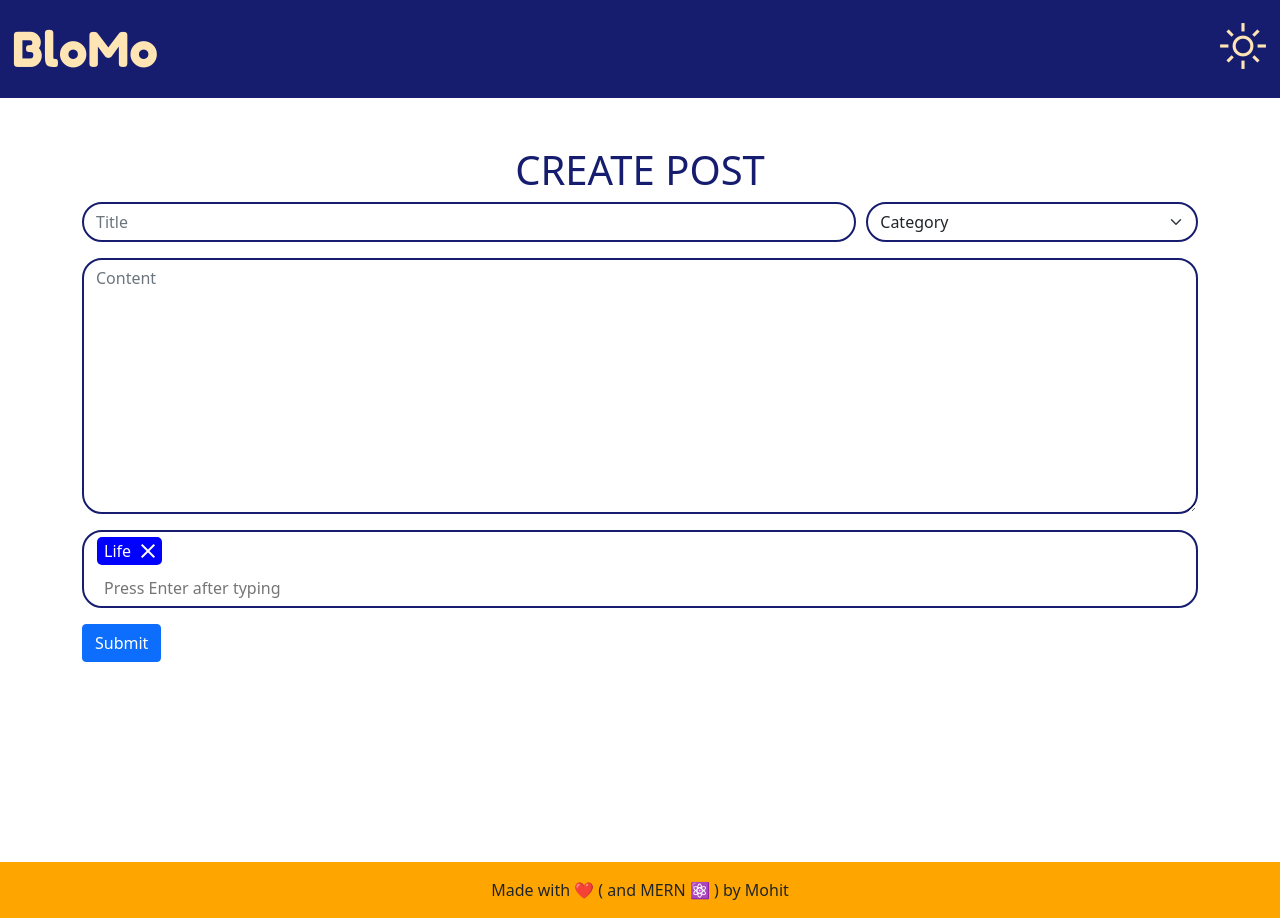
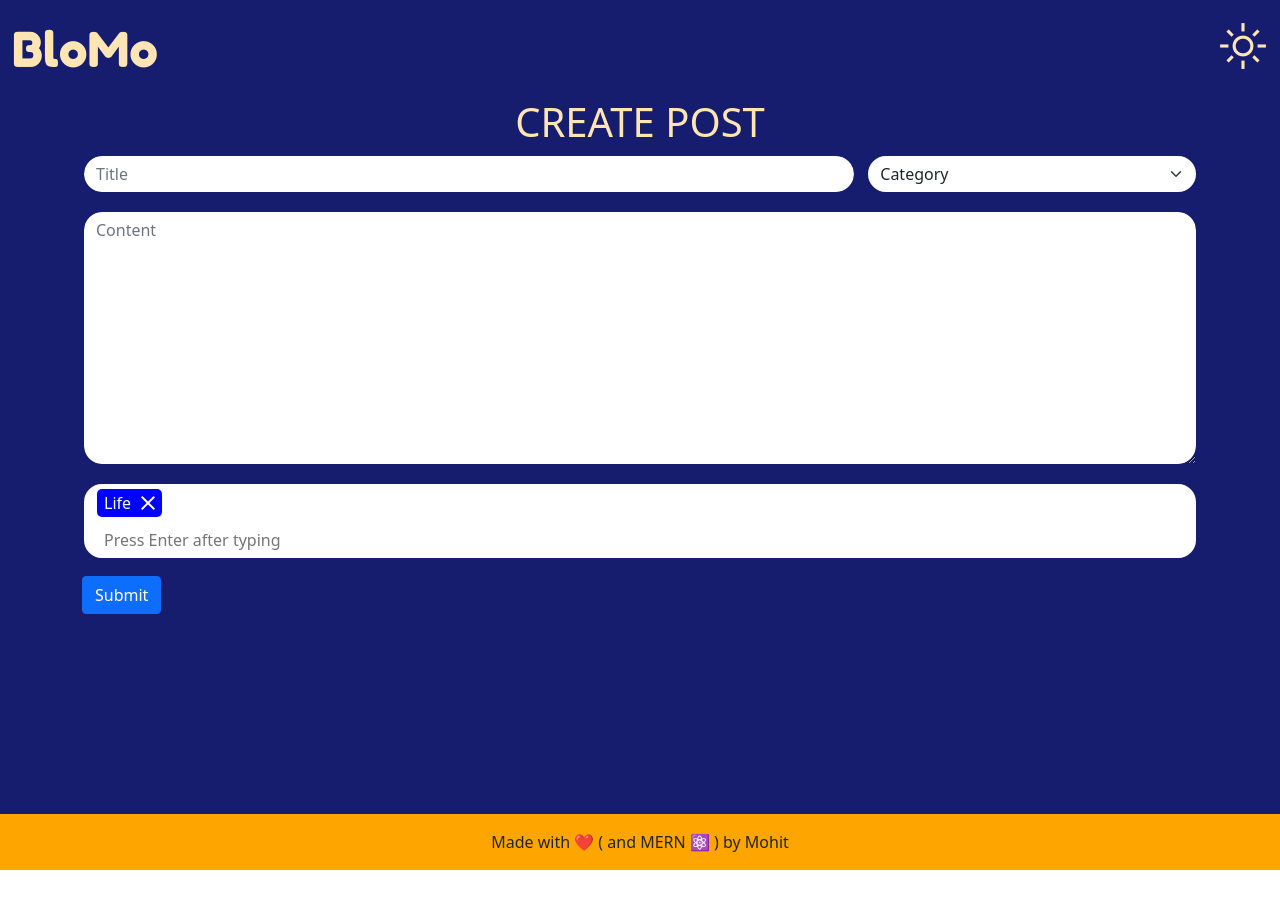
Before and after one commit to BatScript/MERN-Blog, a React (Create React App) app in the folder Client/: page /create in a window 1280 px wide. After the commit the page ends 870 px from the top, so only its background shows below. Built offline with nearby package versions, Linux system fonts and the light colour scheme.

Commit message:
implemented dark theme globally using useSelector hook

```diff
--- a/Client/package.json
+++ b/Client/package.json
@@ -11,7 +11,8 @@
     "@testing-library/react": "^13.3.0",
     "@testing-library/user-event": "^13.5.0",
     "axios": "^0.27.2",
-    "firebase": "^9.8.4",
+    "cli": "^1.0.1",
+    "firebase": "^9.9.0",
     "framer-motion": "^6.4.1",
     "jquery": "^3.6.0",
     "react": "^18.2.0",
--- a/Client/src/App.js
+++ b/Client/src/App.js
@@ -6,21 +6,27 @@ import { Routes, Route } from "react-router-dom";
 import CreatePost from "./components/CreatePost/CreatePost";
 import { useState } from "react";
 import BlogContent from "./components/BlogContent/BlogContent";
+import "../src/components/Common/CSS/common.css";
+import { useSelector } from "react-redux";
 import Footer from "./components/Footer/Footer";
 
 function App() {
+  const [searchQuery, setSearchQuery] = useState("");
 
-  const [searchQuery, setSearchQuery] = useState('');
+  var isDark = useSelector((state) => state.theme.isDark);
 
   const handleSearchresults = async (data) => {
     setSearchQuery(data);
-  }
+  };
 
   return (
-    <div className="App">
+    <div className={`App ${isDark ? "blomo_bg_light" : "blomo_bg_dark"}`}>
       <Navbar searchResults={handleSearchresults} />
       <Routes>
-        <Route path="/" element={<Body searchQueryData={searchQuery} />}></Route>
+        <Route
+          path="/"
+          element={<Body searchQueryData={searchQuery} />}
+        ></Route>
 
         <Route path="create" element={<CreatePost />}></Route>
 
--- a/Client/src/components/BlogContent/BlogContent.js
+++ b/Client/src/components/BlogContent/BlogContent.js
@@ -2,10 +2,13 @@ import { useState, useEffect } from "react";
 import { useParams } from "react-router-dom";
 import contentStyles from "./BlogContent.module.css";
 import Loader from "../Loader/Loader";
+import { useSelector } from "react-redux";
 
 const BlogContent = () => {
   const [isLoading, setIsLoading] = useState(false);
   const [blogContent, setBlogContent] = useState({ title: "", content: "" });
+
+  var isDark = useSelector((state) => state.theme.isDark);
 
   let params = useParams();
 
@@ -20,7 +23,7 @@ const BlogContent = () => {
           ...blogContent,
           title: response.title,
           content: response.content,
-          author: response.author
+          author: response.author,
         });
         setIsLoading(false);
       });
@@ -28,7 +31,9 @@ const BlogContent = () => {
 
   var text = (
     <div>
-      <h1 className={`text-left ${contentStyles.title}`}>{blogContent.title}</h1>
+      <h1 className={`text-left ${contentStyles.title}`}>
+        {blogContent.title}
+      </h1>
       <p className={contentStyles.capitalise}>by {blogContent.author}</p>
       <img src="" />
       <p className="text-left">{blogContent.content}</p>
@@ -36,7 +41,13 @@ const BlogContent = () => {
   );
 
   return (
-    <div className={contentStyles.OneBlog}>
+    <div
+      className={`${contentStyles.OneBlog} ${
+        isDark
+          ? "blomo_bg_light blomo_text_light"
+          : "blomo_bg_dark blomo_text_dark"
+      }`}
+    >
       <div className={contentStyles.shareContainer}>
         <span className="material-symbols-outlined">thumb_up</span>
         <span className="material-symbols-outlined">thumb_down</span>
--- a/Client/src/components/BlogContent/BlogContent.module.css
+++ b/Client/src/components/BlogContent/BlogContent.module.css
@@ -1,9 +1,8 @@
-.blogContent{
+.blogContent {
   width: 90vw;
-    color: #1F4690;
 }
 
-.shareContainer{
+.shareContainer {
   display: flex;
   flex-direction: column;
   row-gap: 20px;
@@ -11,32 +10,31 @@
   padding: 0 50px 0 0;
 }
 
-.OneBlog{
+.OneBlog {
   margin: 50px;
   display: flex;
 }
 
-.title{
+.title {
   font-size: 4rem !important;
   text-transform: capitalize;
 }
 
-.capitalise{
+.capitalise {
   text-transform: capitalize;
 }
 
 @media only screen and (max-width: 600px) {
-
-    .blogContent{
+  .blogContent {
     overflow: auto;
     padding: 5px;
   }
 
-    .title{
+  .title {
     font-size: 3rem !important;
   }
 
-    .OneBlog{
+  .OneBlog {
     flex-direction: column;
     margin: 0;
     text-overflow: clip;
@@ -44,14 +42,14 @@
     align-items: center;
   }
 
-    .shareContainer{
+  .shareContainer {
     flex-direction: row;
     column-gap: 100px;
     justify-content: center;
     align-items: center;
     position: fixed;
     margin-right: auto;
-        background-color: #FFA500;
+    background-color: #ffa500;
     padding: 10px;
     width: 100%;
     bottom: 0;
--- a/Client/src/components/Body/Body.js
+++ b/Client/src/components/Body/Body.js
@@ -144,9 +144,10 @@ const Body = () => {
 
   return (
     <div
-      className={
-        isDark ? topStyles.bodyContainerLight : topStyles.bodyContainerDark
-      }
+      className={`
+        ${topStyles.bodyContainer}
+        ${isDark ? "blomo_bg_light" : "blomo_bg_dark"}
+      `}
     >
       <h1
         className={`text-center ${
@@ -239,7 +240,13 @@ const Body = () => {
       {isLoading ? blogContainer : Loader}
       {message && emptyMessage}
       <Link to="/create">
-        <button className={`btn-primary btn-circle ${topStyles.create}`}>
+        <button
+          className={`btn-primary btn-circle ${topStyles.create} ${
+            isDark
+              ? "blomo_bg_dark blomo_text_dark"
+              : "blomo_bg_light blomo_text_light"
+          }`}
+        >
           <i className="bi bi-pencil-square"></i>
         </button>
       </Link>
--- a/Client/src/components/Body/Body.module.css
+++ b/Client/src/components/Body/Body.module.css
@@ -1,11 +1,7 @@
 @import url("https://fonts.googleapis.com/css2?family=Bungee+Shade&display=swap");
 
-.bodyContainerLight {
-  background-color: #ffe5b4;
-}
-
-.bodyContainerDark {
-  background-color: #161d6f;
+.bodyContainer {
+  min-height: 50vh;
 }
 
 .create {
@@ -29,6 +25,7 @@
   grid-template-columns: repeat(auto-fit, minmax(400px, 1fr));
   gap: 20px;
   text-decoration: none;
+  min-height: 50vh;
 }
 
 .categories {
--- a/Client/src/components/Common/CSS/common.css
+++ b/Client/src/components/Common/CSS/common.css
@@ -1,3 +1,7 @@
+* {
+  transition: 200ms;
+}
+
 .blomo_text_light {
   color: #1f4690 !important;
 }
@@ -7,11 +11,11 @@
 }
 
 .blomo_border_light {
-  border-color: #1f4690;
+  border-color: #1f4690 !important;
 }
 
 .blomo_border_dark {
-  border-color: #ffe5b4;
+  border-color: #ffe5b4 !important;
 }
 
 .blomo_bg_dark {
--- a/Client/src/components/CreatePost/CreatePost.js
+++ b/Client/src/components/CreatePost/CreatePost.js
@@ -1,24 +1,26 @@
 import React, { useState, useContext } from "react";
 import { useNavigate } from "react-router-dom";
-import cpStyles from './CreatePost.module.css'
+import cpStyles from "./CreatePost.module.css";
 import TagInput from "../UI/Tag-Input/TagInput";
 import axios from "axios";
 import Footer from "../Footer/Footer";
+import { useSelector } from "react-redux";
+import "../Common/CSS/common.css";
 const CreatePost = (props) => {
   var navigate = useNavigate();
+  var isDark = useSelector((state) => state.theme.isDark);
 
   const [title, setTitle] = useState("");
   const [content, setContent] = useState("");
   const [category, setCategory] = useState("");
   const [tags, setTags] = useState([]);
 
-  const selectedTags = tags => {
-		setTags(tags);
-	};
-
+  const selectedTags = (tags) => {
+    setTags(tags);
+  };
 
   const formSubmitHandler = async (e) => {
-    if(e.key === 'Enter') {
+    if (e.key === "Enter") {
       e.preventDefault();
       return false;
     }
@@ -26,27 +28,32 @@ const CreatePost = (props) => {
     e.preventDefault();
     try {
       await axios({
-        method: 'POST',
+        method: "POST",
         url: "https://blomo.herokuapp.com/submit",
         data: {
           title,
           content,
           tags,
           category,
-          author: "Mohit"
-        }
+          author: "Mohit",
+        },
       });
       navigate("/");
     } catch (error) {
       console.log(error);
-      alert('Check err');
+      alert("Check err");
     }
-
   };
   return (
-    <React.Fragment>
-    <div className="container createPost mt-5">
-      <h1 className={`text-center ${cpStyles.heading}`}>CREATE POST</h1>
+    <div className={isDark ? "blomo_bg_light" : "blomo_bg_dark"}>
+      <div className={`container createPost`}>
+        <h1
+          className={`text-center ${cpStyles.heading} ${
+            isDark ? "blomo_text_light" : "blomo_text_dark"
+          }`}
+        >
+          CREATE POST
+        </h1>
         <div className="form-group d-flex">
           <input
             value={title}
@@ -57,7 +64,12 @@ const CreatePost = (props) => {
             placeholder="Title"
           />
           <div className={`${cpStyles.selectOpsContainer}`}>
-            <select value={category} onChange={(e) => setCategory(e.target.value)} className={`form-select ${cpStyles.selectOps}`} aria-label="Default select example">
+            <select
+              value={category}
+              onChange={(e) => setCategory(e.target.value)}
+              className={`form-select ${cpStyles.selectOps}`}
+              aria-label="Default select example"
+            >
               <option defaultValue="category">Category</option>
               <option value="movies">Movies</option>
               <option value="spiritual">Spiritual</option>
@@ -78,7 +90,11 @@ const CreatePost = (props) => {
           ></textarea>
         </div>
         <div className={cpStyles.tagsAndType}>
-          <TagInput className={cpStyles.tags} selectedTags={selectedTags} tags={['Life']} />
+          <TagInput
+            className={cpStyles.tags}
+            selectedTags={selectedTags}
+            tags={["Life"]}
+          />
         </div>
         <button
           onClick={formSubmitHandler}
@@ -87,10 +103,9 @@ const CreatePost = (props) => {
         >
           Submit
         </button>
-
+      </div>
+      <Footer />
     </div>
-    <Footer />
-    </React.Fragment>
   );
 };
 
```
Also changed, not shown: 1 other file (tests, documents, lock files or other folders). Lines whose indentation alone changed are shown as unchanged.
